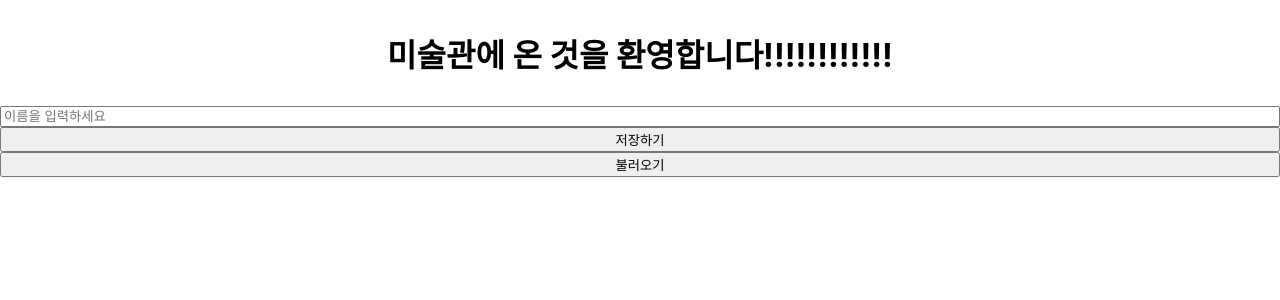
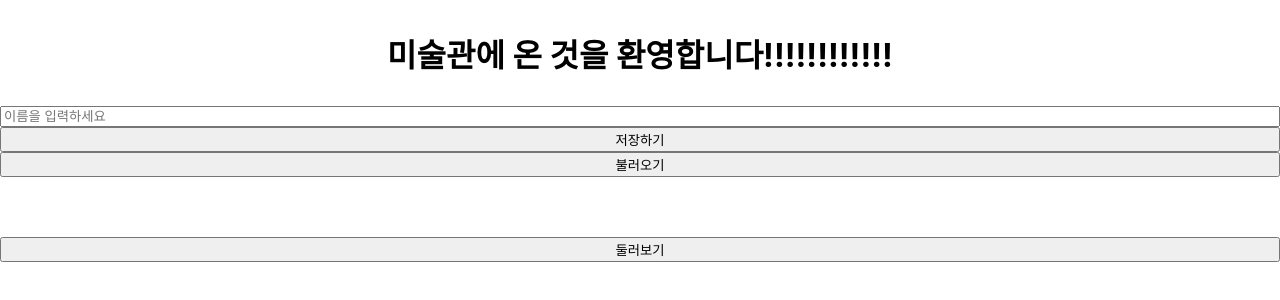
Before and after one commit to seojisoosoo/react-study-pic, a React (Create React App) app: page / in a window 1280 px wide. Shown: the top 300 px of the page. Built offline with nearby package versions, Linux system fonts and the light colour scheme.

Commit message:
feat : 페이지 이동 버튼 생성

```diff
--- a/src/pages/Landing.js
+++ b/src/pages/Landing.js
@@ -8,6 +8,7 @@ import "./Landing.css";
 // import "animate.css";
 
 const Landing = () => {
+  const navigate=useNavigate();
   const nameRef = useRef(null);
   // const navigate = useNavigate();
   // const saveClick = (url, name) => {
@@ -62,6 +63,7 @@ const Landing = () => {
         {userName}
         {hi}
       </Font>
+      <button onClick={()=>{navigate('/show')}}>둘러보기</button>
       {/* <Animation /> */}
       {/* <Link to="/visitors">
         <button>방명록 쓰기</button>
--- a/src/pages/Show.js
+++ b/src/pages/Show.js
@@ -2,7 +2,7 @@ import React, { useState, useRef, Fragment, useEffect } from "react";
 import styled from "styled-components";
 import music from "../media/우물-8.mp3";
 import axios from "axios";
-import { atom, useRecoilState } from "recoil"; // 훅 import
+import { useRecoilState } from "recoil"; // 훅 import
 import details from "../atoms/details";
 import { useNavigate } from "react-router-dom";
 
@@ -79,6 +79,7 @@ const Show = () => {
         <audio src={music} ref={audioRef} />
         <button onClick={playClick}>재생</button>
         <button onClick={stopClick}>중지</button>
+        <button onClick={()=>{navigate('/visitors')}}>방명록</button>
         <br />
         {showpicture.map((picture) => (
           <Fragment key={picture.no}>
```
